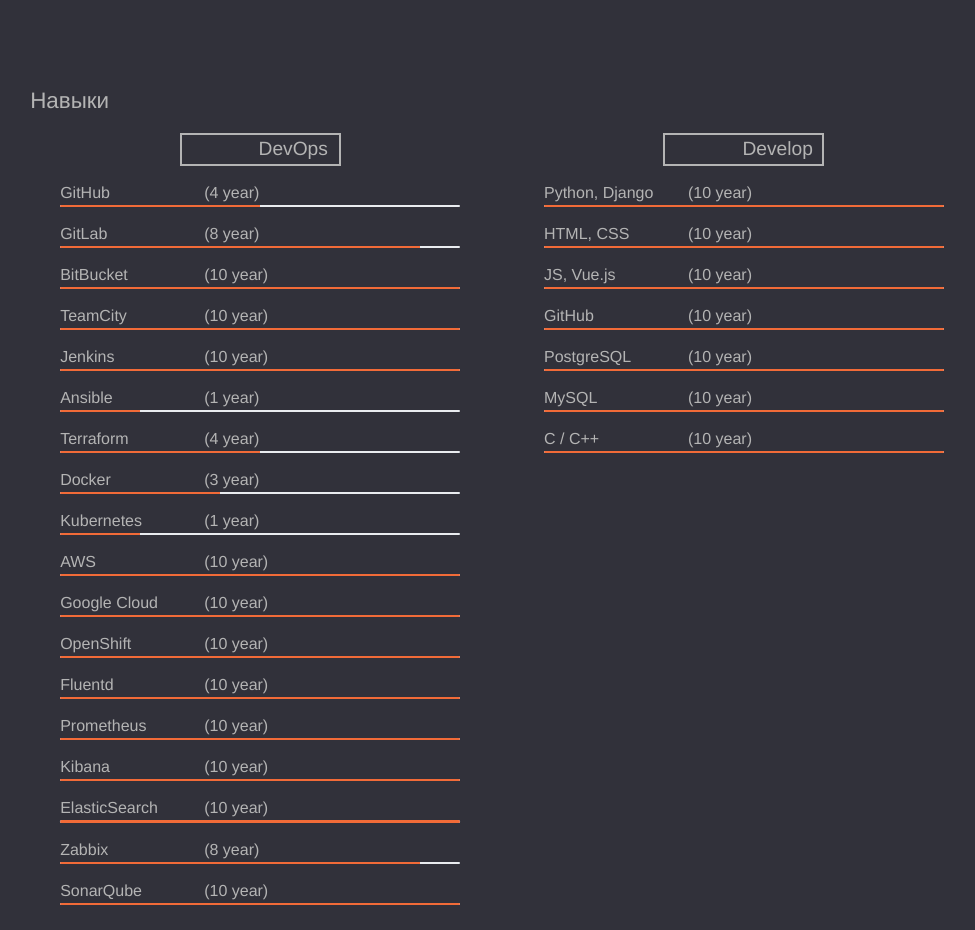
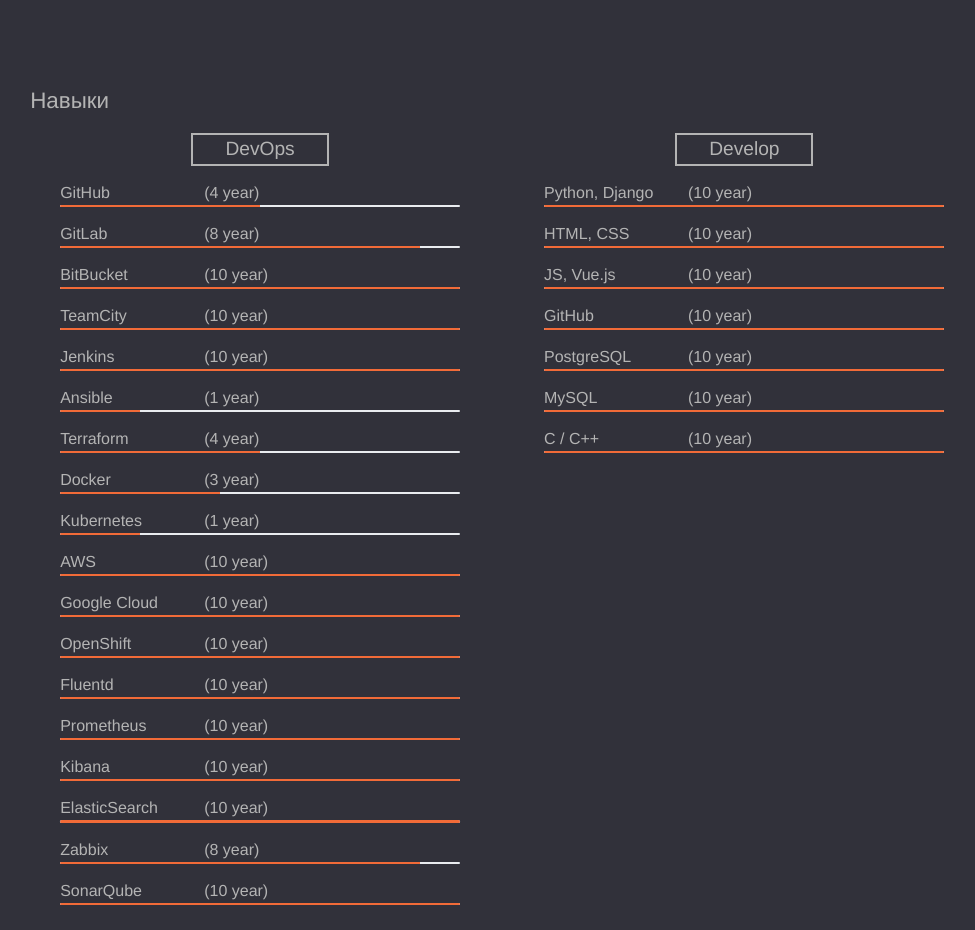
Before and after one commit to Moonlight17/about_m, a Vue app: page / in a window 1280 px wide. Shown: the part 1740-2670 px from the top of the page, without its empty margins (126-1101 px from the left). Built offline with nearby package versions, Linux system fonts and the light colour scheme; what @growthbunker/vuetimeline would draw is missing.

Commit message:
changed padding

```diff
--- a/src/components/skills.vue
+++ b/src/components/skills.vue
@@ -63,7 +63,7 @@
     margin: 0 auto;
     font-size: 1.2em;
     padding: 0;
-    padding: 0 80px 0px 77px;
+    padding: 0 7%;
     border: 2px solid #b4b4b4;
 }
 .skills{
```
